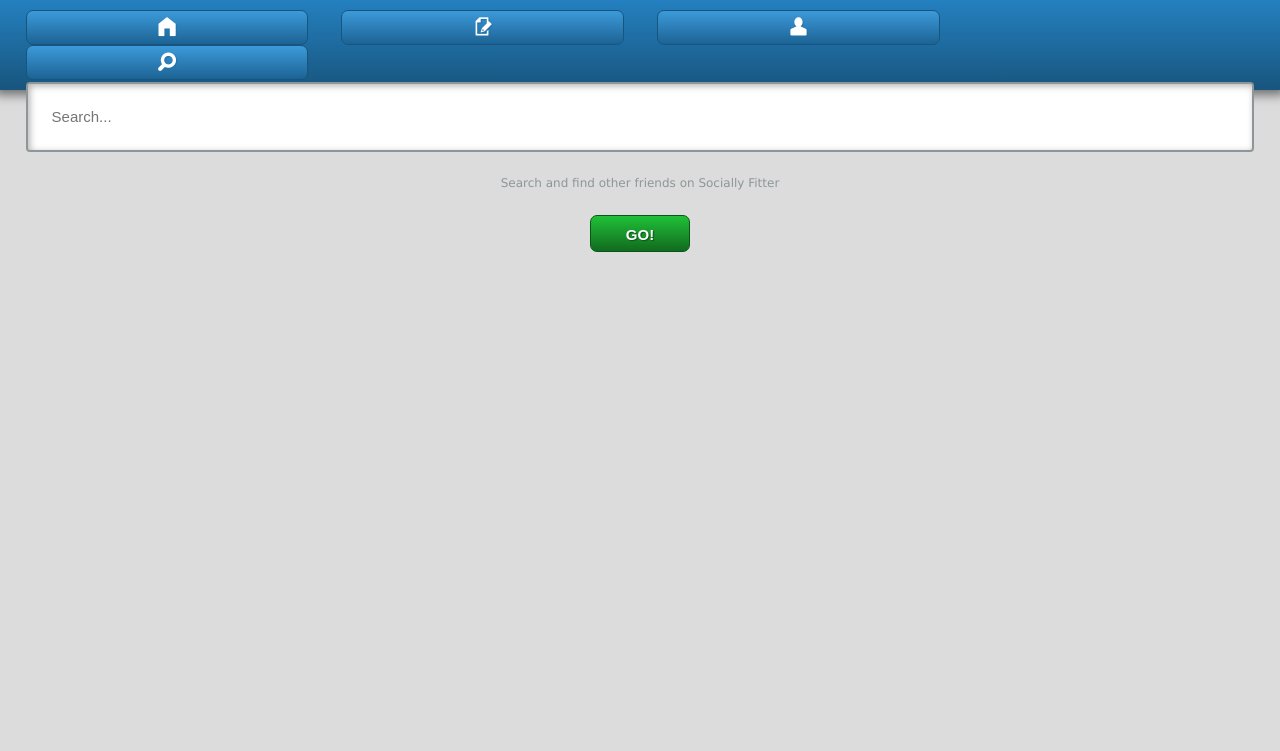
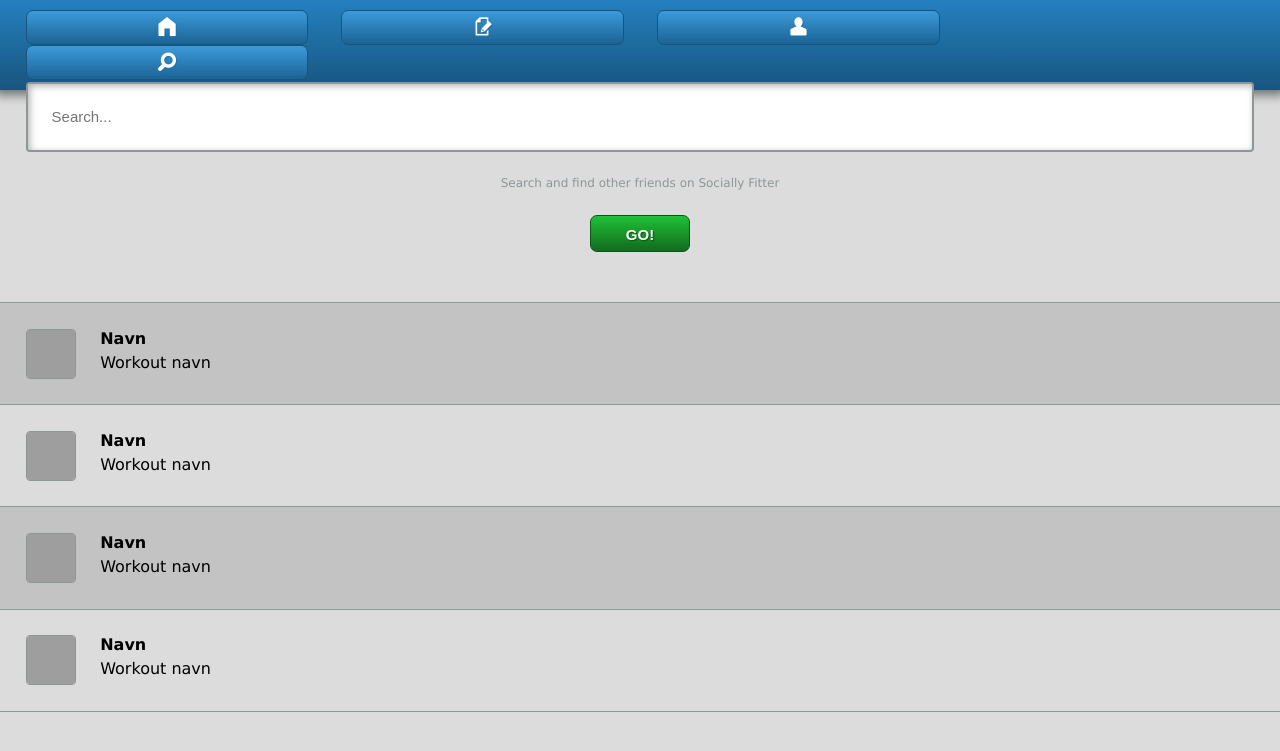
Before and after one commit to davidpdrsn/Socially-fitter, a PHP site: page /search.html in a window 1280 px wide. Shown: the top 751 px of the page. Run offline with PHP 8.4, Linux system fonts and the light colour scheme; style sheets or scripts are compiled from the project's sources; grey boxes are pictures that could not be loaded.

Commit message:
add results examples

```diff
--- a/css/search.css
+++ b/css/search.css
@@ -44,3 +44,27 @@
       box-shadow: inset 2px 2px 5px rgba(0, 0, 0, 0.5);
       background: -webkit-linear-gradient(bottom, #20c138, #116a1f);
       background: linear-gradient(bottom, #20c138, #116a1f); }
+
+#results .log {
+  padding: 2%;
+  border-bottom: 1px solid #8e9699;
+  float: left;
+  width: 96.1%; }
+  #results .log:nth-child(odd) {
+    background: #c3c3c3; }
+  #results .log:first-of-type {
+    border-top: 1px solid #8e9699; }
+  #results .log .profile-picture {
+    width: 48px;
+    height: 48px;
+    border-radius: 4px;
+    border: 1px solid #8e9699;
+    overflow: hidden;
+    float: left;
+    margin-right: 2%; }
+  #results .log div.log-title {
+    float: left; }
+    #results .log div.log-title p {
+      margin-bottom: 5px; }
+    #results .log div.log-title p.profile-name {
+      font-weight: bold; }
--- a/sass/search.sass
+++ b/sass/search.sass
@@ -51,3 +51,28 @@
         box-shadow: inset 2px 2px 5px rgba(0,0,0,.5)
         background: -webkit-linear-gradient(bottom, $green, $greendarken20)
         background: linear-gradient(bottom, $green, $greendarken20)
+
+#results
+  .log
+    padding: $generalpadding
+    border-bottom: 1px solid $darkgray
+    float: left
+    width: 100% - ($generalpadding * 2) + 0.1
+    &:nth-child(odd)
+      background: darken($lightgray, 10%)
+    &:first-of-type
+      border-top: 1px solid $darkgray
+    .profile-picture
+      width: 48px
+      height: 48px
+      border-radius: 4px
+      border: 1px solid $darkgray
+      overflow: hidden
+      float: left
+      margin-right: $generalpadding
+    div.log-title
+      float: left
+      p
+        margin-bottom: 5px
+      p.profile-name
+        font-weight: bold
--- a/search.html
+++ b/search.html
@@ -26,6 +26,48 @@
           <input type="submit" value="GO!">
         </form>
 	    </div> <!-- #search -->
+
+      <div id="results">
+        <div class="log">
+          <div class="profile-picture">
+            <img src="http://lorempixel.com/48/48/" alt="profile picture" class="picture" />
+          </div>
+          <div class="log-title">
+            <p class="profile-name">Navn</p>
+            <p>Workout navn</p>
+          </div>
+        </div> <!-- .log -->
+
+        <div class="log">
+          <div class="profile-picture">
+            <img src="http://lorempixel.com/48/48/" alt="profile picture" class="picture" />
+          </div>
+          <div class="log-title">
+            <p class="profile-name">Navn</p>
+            <p>Workout navn</p>
+          </div>
+        </div> <!-- .log -->
+
+        <div class="log">
+          <div class="profile-picture">
+            <img src="http://lorempixel.com/48/48/" alt="profile picture" class="picture" />
+          </div>
+          <div class="log-title">
+            <p class="profile-name">Navn</p>
+            <p>Workout navn</p>
+          </div>
+        </div> <!-- .log -->
+
+        <div class="log">
+          <div class="profile-picture">
+            <img src="http://lorempixel.com/48/48/" alt="profile picture" class="picture" />
+          </div>
+          <div class="log-title">
+            <p class="profile-name">Navn</p>
+            <p>Workout navn</p>
+          </div>
+        </div> <!-- .log -->
+      </div> <!-- #results -->
   </div> <!-- #wrap -->
 
   <script type="text/javascript" src="js/jquery.js"></script>
```
